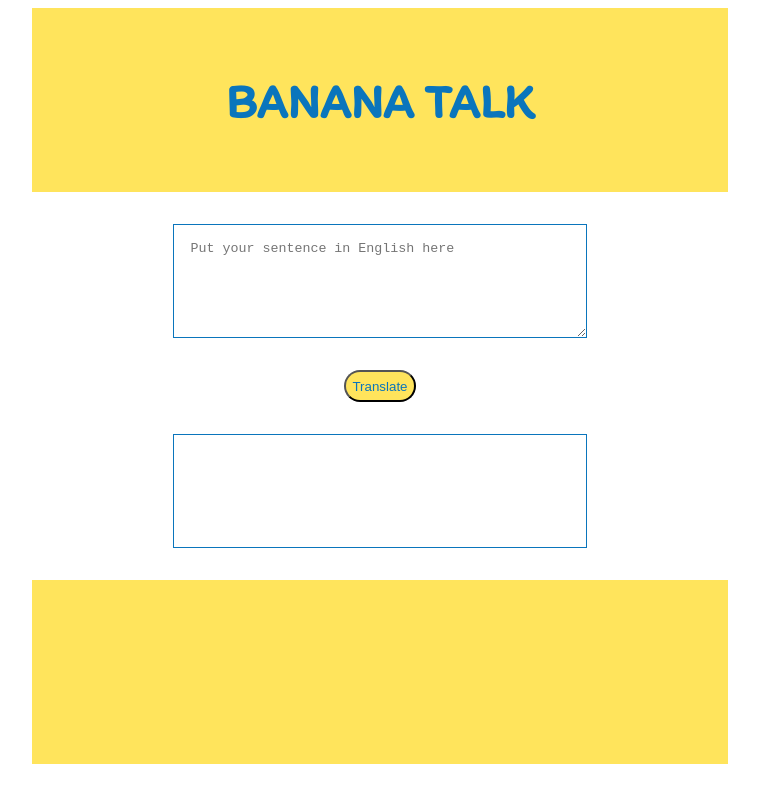
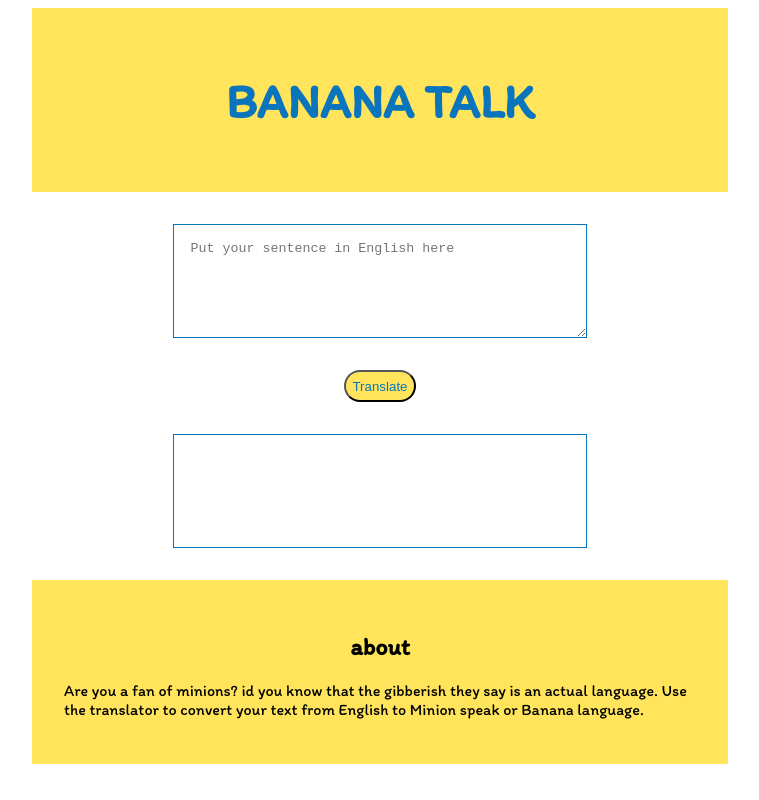
Before and after one commit to mansipadgelwar/Minion-speak, a plain HTML site: page index.html in a window 1280 px wide. Shown: the whole page, without its empty margins (260-1019 px from the left). Drawn offline with Linux system fonts and the light colour scheme.

Commit message:
feat: add footer content

```diff
--- a/index.html
+++ b/index.html
@@ -15,7 +15,11 @@
     <textarea id="txt-Input" placeholder="Put your sentence in English here "></textarea>
     <button id="btn-translate">Translate</button>
     <div id="output"></div>
-    <footer class="footer container"></footer>
+    <footer class="footer container">
+        <span style="text-align: center;"><h2> about </h2></span>
+        Are you a fan of minions? id you know that the gibberish they say is an actual language.
+        Use the translator to convert your text from English to Minion speak or Banana language.
+    </footer>
     <script src="app.js" type="text/javascript"></script>
 </body>
 </html>
```
